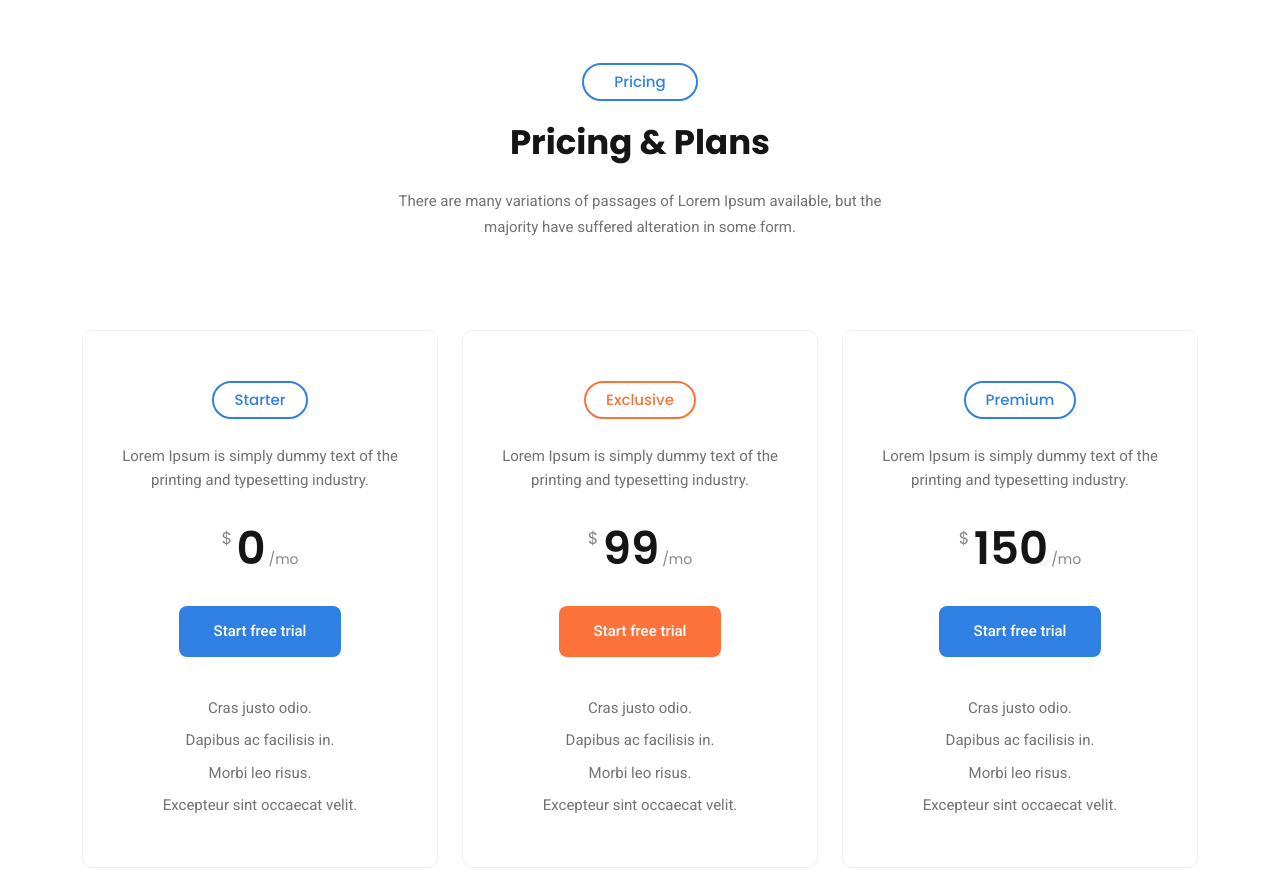
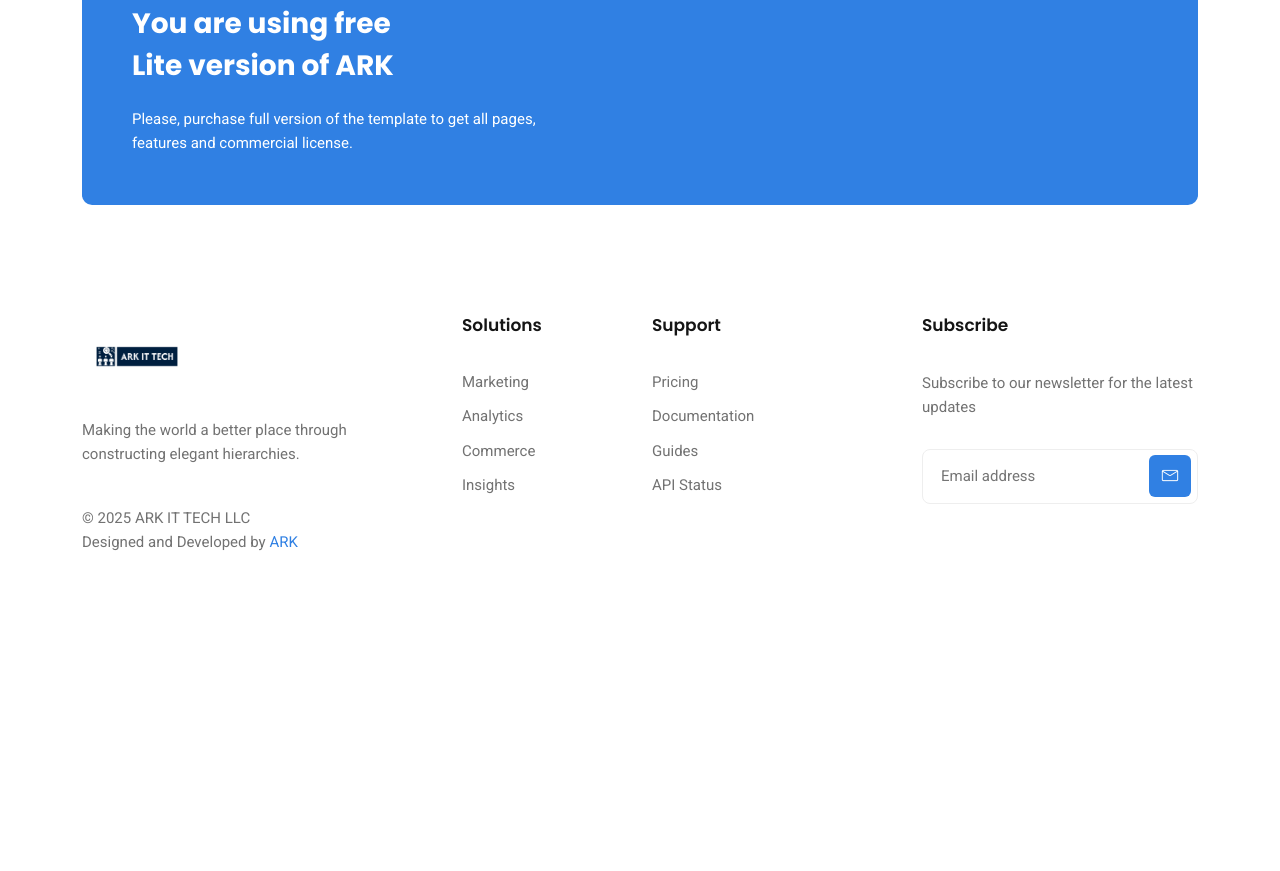
Before and after one commit to SrijaRedd6/ARK, a plain HTML site: page index.html in a window 1280 px wide. Shown: the part 1836-2707 px from the top of the page. After the commit the page ends 2500 px from the top, so only its background shows below. Drawn offline with Linux system fonts and the light colour scheme.

Commit message:
Delete pricing table

```diff
--- a/index.html
+++ b/index.html
@@ -112,7 +112,7 @@ Furthermore, our team comprises skilled and seasoned developers who provide a co
 <div class="service-icon">
 <i class="lni lni-android"></i>
 </div>
-<h3>Apps Development (Android/iOS) </h3>
+<h3>Apps Development(Android/iOS) </h3>
 <p> </p>
 <!--a href="javascript:void(0)">Learn More <i class="lni lni-arrow-right"></i></a-->
 </div>
@@ -146,117 +146,6 @@ Furthermore, our team comprises skilled and seasoned developers who provide a co
 </div>
 </section>
 <!-- /End Services Area -->
-<!-- Start Pricing Table Area -->
-<section class="pricing-table section" id="pricing">
-<div class="container">
-<div class="row">
-<div class="col-12">
-<div class="section-title">
-<h3 class="wow zoomIn" data-wow-delay=".2s">pricing</h3>
-<h2 class="wow fadeInUp" data-wow-delay=".4s">Pricing &amp; Plans</h2>
-<p class="wow fadeInUp" data-wow-delay=".6s">There are many variations of passages of Lorem
-                            Ipsum available, but the majority have suffered alteration in some form.</p>
-</div>
-</div>
-</div>
-<div class="row">
-<div class="col-lg-4 col-md-6 col-12 wow fadeInUp" data-wow-delay=".4s">
-<!-- Single Table -->
-<div class="single-table">
-<!-- Table Head -->
-<div class="table-head">
-<h4 class="title">Starter</h4>
-<p>Lorem Ipsum is simply dummy text of the printing and typesetting industry.</p>
-<div class="price">
-<h2 class="amount"><span class="currency">$</span>0<span class="duration">/mo</span>
-</h2>
-</div>
-</div>
-<!-- End Table Head -->
-<div class="button">
-<a class="btn" href="javascript:void(0)">Start free trial</a>
-</div>
-<!-- Start Table Content -->
-<div class="table-content">
-<!-- Table List -->
-<ul class="table-list">
-<li>Cras justo odio.</li>
-<li>Dapibus ac facilisis in.</li>
-<li>Morbi leo risus.</li>
-<li>Excepteur sint occaecat velit.</li>
-</ul>
-<!-- End Table List -->
-</div>
-<!-- End Table Content -->
-</div>
-<!-- End Single Table-->
-</div>
-<div class="col-lg-4 col-md-6 col-12 wow fadeInUp" data-wow-delay=".6s">
-<!-- Single Table -->
-<div class="single-table middle">
-<!-- Table Head -->
-<div class="table-head">
-<h4 class="title">Exclusive</h4>
-<p>Lorem Ipsum is simply dummy text of the printing and typesetting industry.</p>
-<div class="price">
-<h2 class="amount"><span class="currency">$</span>99<span class="duration">/mo</span>
-</h2>
-</div>
-</div>
-<!-- End Table Head -->
-<div class="button">
-<a class="btn btn-alt" href="javascript:void(0)">Start free trial</a>
-</div>
-<!-- Start Table Content -->
-<div class="table-content">
-<!-- Table List -->
-<ul class="table-list">
-<li>Cras justo odio.</li>
-<li>Dapibus ac facilisis in.</li>
-<li>Morbi leo risus.</li>
-<li>Excepteur sint occaecat velit.</li>
-</ul>
-<!-- End Table List -->
-</div>
-<!-- End Table Content -->
-</div>
-<!-- End Single Table-->
-</div>
-<div class="col-lg-4 col-md-6 col-12 wow fadeInUp" data-wow-delay=".8s">
-<!-- Single Table -->
-<div class="single-table">
-<!-- Table Head -->
-<div class="table-head">
-<h4 class="title">Premium</h4>
-<p>Lorem Ipsum is simply dummy text of the printing and typesetting industry.</p>
-<div class="price">
-<h2 class="amount"><span class="currency">$</span>150<span class="duration">/mo</span>
-</h2>
-</div>
-</div>
-<!-- End Table Head -->
-<div class="button">
-<a class="btn" href="javascript:void(0)">Start free trial</a>
-</div>
-<!-- Start Table Content -->
-<div class="table-content">
-<!-- Table List -->
-<ul class="table-list">
-<li>Cras justo odio.</li>
-<li>Dapibus ac facilisis in.</li>
-<li>Morbi leo risus.</li>
-<li>Excepteur sint occaecat velit.</li>
-</ul>
-<!-- End Table List -->
-</div>
-<!-- End Table Content -->
-</div>
-<!-- End Single Table-->
-</div>
-</div>
-</div>
-</section>
-<!--/ End Pricing Table Area -->
 <!-- Start Call Action Area -->
 <section class="call-action">
 <div class="container">
```
